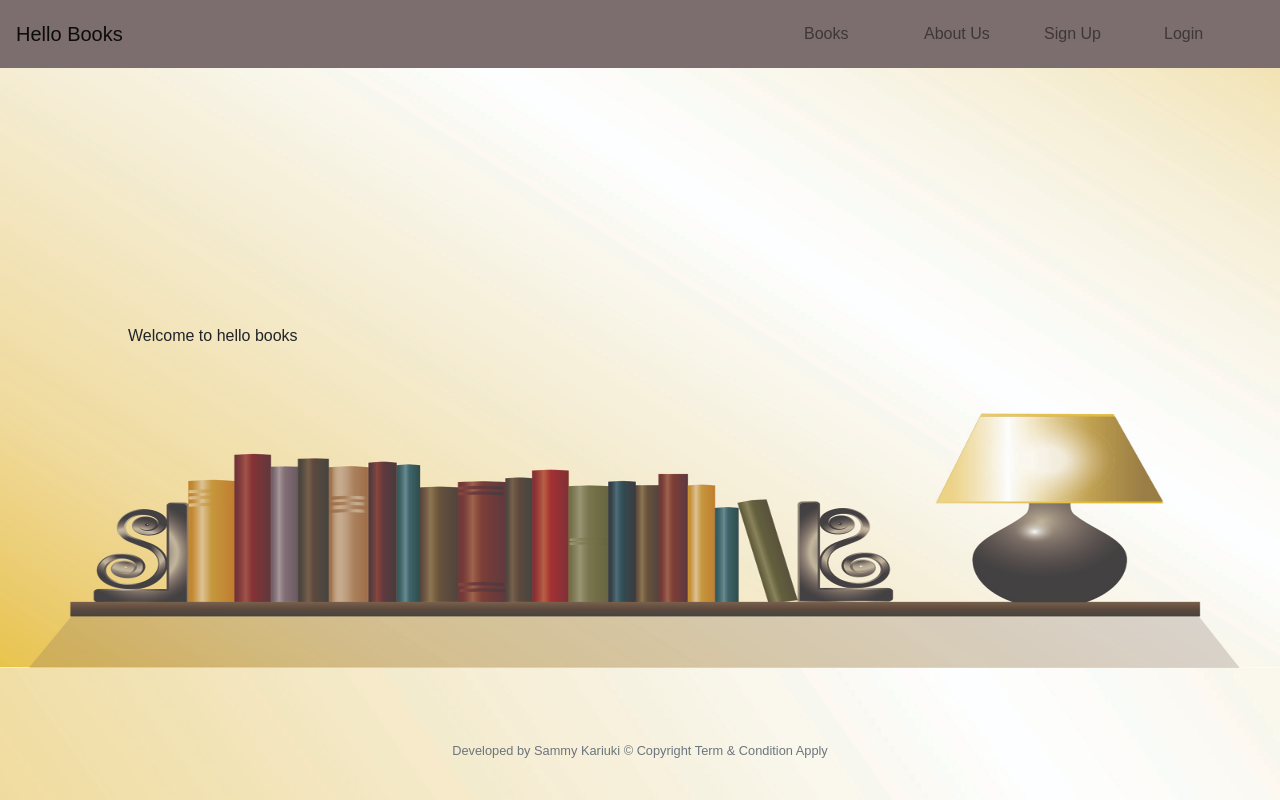
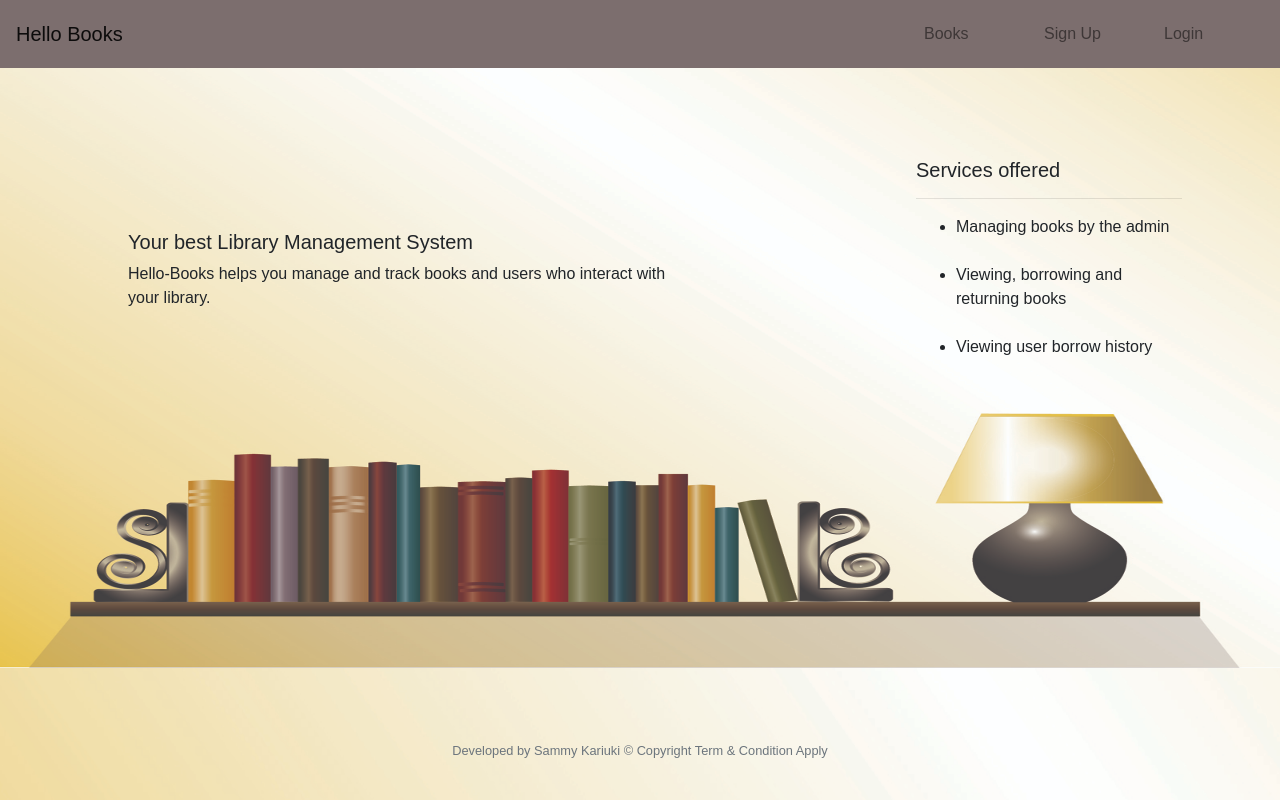
Before and after one commit to sam-karis/Hello-Books-React, a React app: page / in a window 1280 px wide. Built offline with nearby package versions, Linux system fonts and the light colour scheme.

Commit message:
[Feature #159620348]update home page.

```diff
--- a/src/components/Home.js
+++ b/src/components/Home.js
@@ -15,7 +15,30 @@ class Home extends Component {
   render() {
     return (
       <div id="homecontent">
-        <section id="section"> Welcome to hello books</section>
+        <div className="row" id="section">
+          <div className="col-sm-6">
+            <br />
+            <br />
+            <br />
+            <h5>Your best Library Management System</h5>
+            <p>
+              Hello-Books helps you manage and track books and users who
+              interact with your library.<br />
+            </p>
+          </div>
+          <div className="col-sm-2" />
+          <div className="col-sm-3" id="services">
+            <h5>Services offered</h5>
+            <hr />
+            <ul>
+              <li>Managing books by the admin</li>
+              <br />
+              <li>Viewing, borrowing and returning books</li>
+              <br />
+              <li>Viewing user borrow history</li>
+            </ul>
+          </div>
+        </div>
       </div>
     );
   }
--- a/src/components/Navigation.js
+++ b/src/components/Navigation.js
@@ -48,11 +48,6 @@ class Header extends Component {
               <NavItem>
                 <Link to="/books" id="drop" className="nav-link">
                   Books
-                </Link>
-              </NavItem>
-              <NavItem>
-                <Link to="/" id="drop" className="nav-link">
-                  About Us
                 </Link>
               </NavItem>
               {!this.props.auth.loggedIn ? (
--- a/src/styles/index.css
+++ b/src/styles/index.css
@@ -26,7 +26,7 @@ input[type='password'] {
   float: right;
 }
 #section {
-  padding: 20% 0 0 10%;
+  padding: 7% 0 0 10%;
 }
 
 #homecontent {
```
